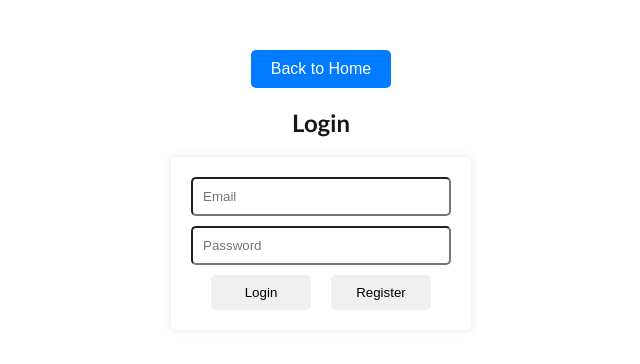
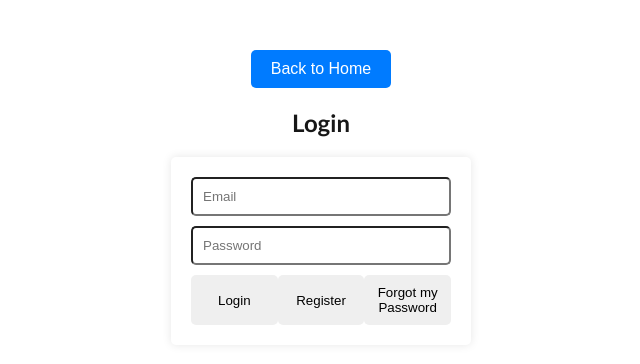
Before and after one commit to ZephyrIO/Cinema-EBooking-System, a Next.js app: page /login in a window 1280 px wide. Shown: the top 364 px of the page, without its empty margins (319-959 px from the left). Built offline with nearby package versions, Linux system fonts and the light colour scheme.

Commit message:
added forgot password button to login page

```diff
--- a/src/app/components/Login.css
+++ b/src/app/components/Login.css
@@ -29,7 +29,8 @@ div.login {
 
 
   button.login,
-  button.register {
+  button.register,
+  button.forgot {
     padding: 10px;
     /*background-color: cornflowerblue;*/
     /*color: white;*/
@@ -54,7 +55,8 @@ div.login {
 
 
   button.login:hover,
-  button.register:hover {
+  button.register:hover,
+  button.forgot:hover {
     background-color: #5a6268;
   }
 
--- a/src/app/components/Login.js
+++ b/src/app/components/Login.js
@@ -62,6 +62,7 @@ export default function Login () {
                 <div className="button-group">
                     <button type="submit" className="login">Login</button>
                     <button type="button" className="register">Register</button>
+                    <button type="button" className="forgot">Forgot my Password</button>
                 </div>
             </form>
         </div>
```
